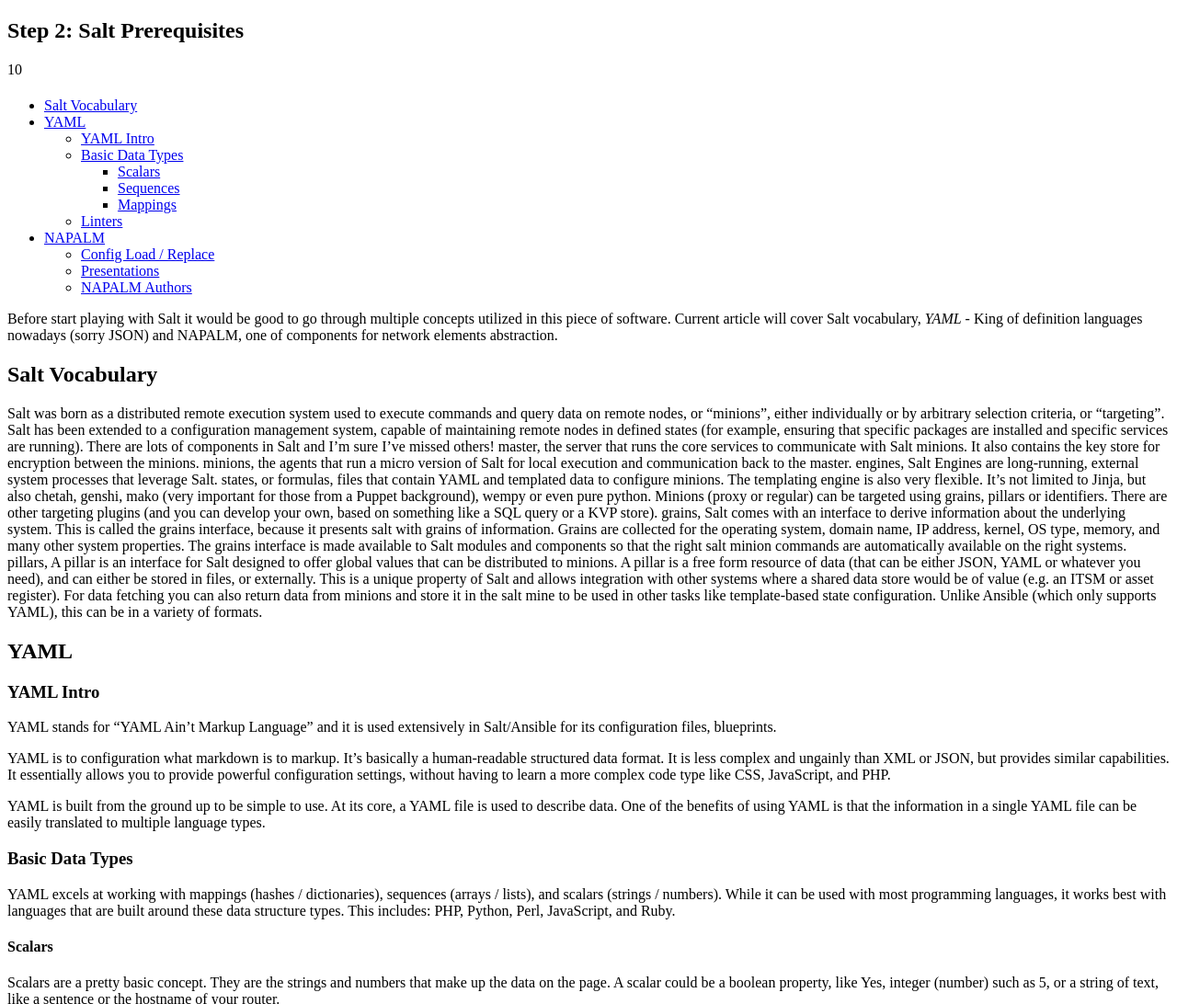
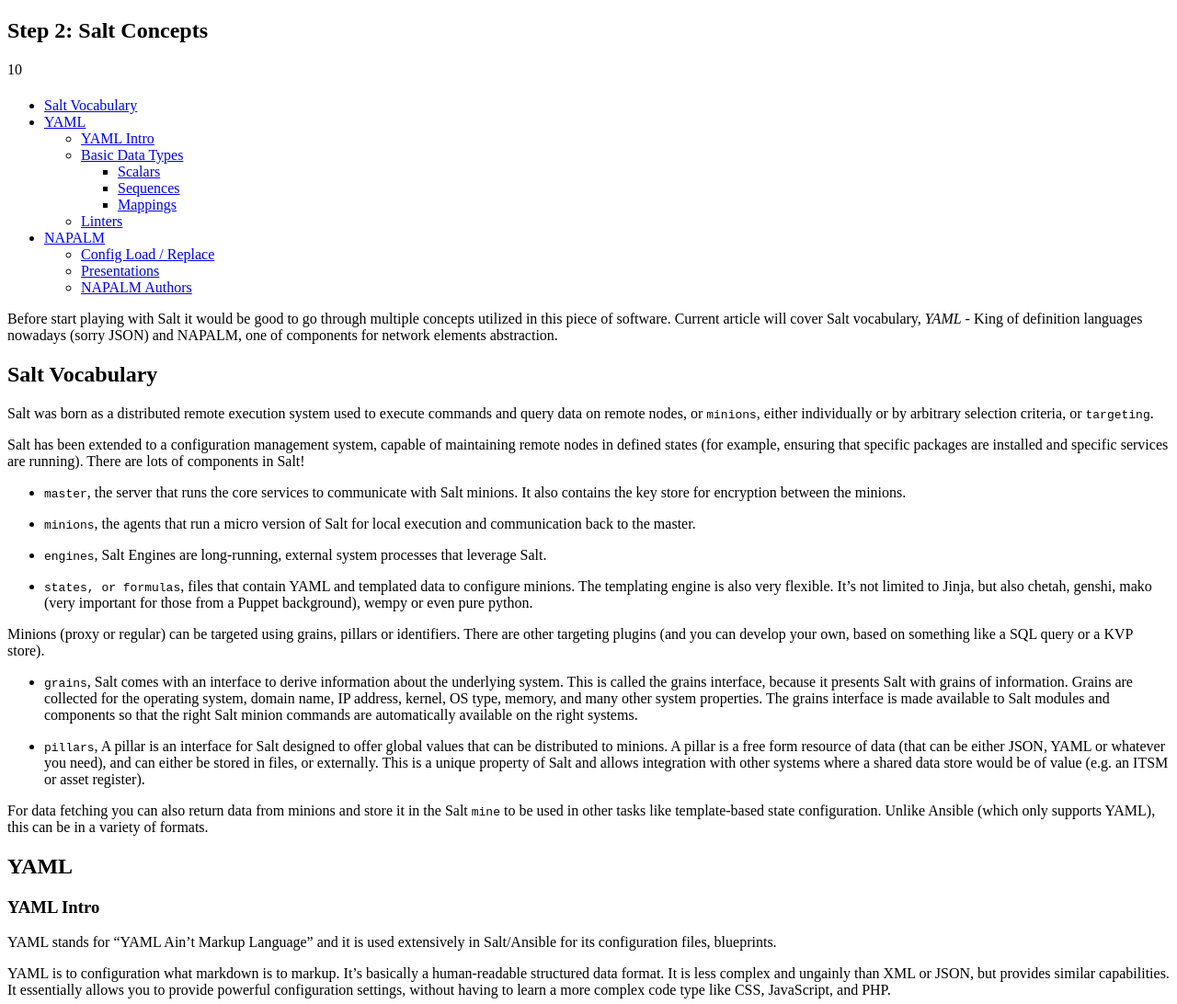
Before and after one commit to Maikor/DEVNET-1980-CL-Cancun-2019, a Jekyll site: the page built from _wkinstructions/2019-10-18-step-2-salt-concepts.md, in a window 1280 px wide and 1400 px high. Shown: the part 308-1400 px from the top of the window at 92% size. Built offline with Jekyll 4.4.1, drawn with Linux system fonts in a browser that asks for light colours; some of the changed text lies outside the part shown.

Commit message:
Push content #2

````diff
--- a/_wkinstructions/2019-10-18-step-2-salt-concepts.md
+++ b/_wkinstructions/2019-10-18-step-2-salt-concepts.md
@@ -1,14 +1,14 @@
 ---
 published: true
 date: '2019-10-18 03:24 -0400'
-title: 'Step 2: Salt Prerequisites'
+title: 'Step 2: Salt Concepts'
 author: Mike Korshunov
 excerpt: >-
   Salt Concepts: get familiar with Salt proxy approach based on NAPALM and YAML syntax language.
 tags:
   - iosxr
   - cisco
-  - salt
+  - Salt
   - lab
 ---
 
@@ -21,29 +21,40 @@
 ## Salt Vocabulary
 
 Salt was born as a distributed remote execution system used to execute commands and query data on remote nodes,
- or “minions”, either individually or by arbitrary selection criteria, or “targeting”.
+ or `minions`, either individually or by arbitrary selection criteria, or `targeting`.
+
 Salt has been extended to a configuration management system, capable of maintaining remote nodes in defined states
 (for example, ensuring that specific packages are installed and specific services are running). There are lots of
-components in Salt and I’m sure I’ve missed others!
-master, the server that runs the core services to communicate with Salt minions. It also contains the key store for
+components in Salt!
+
+- `master`, the server that runs the core services to communicate with Salt minions. It also contains the key store for
 encryption between the minions.
-minions, the agents that run a micro version of Salt for local execution and communication back to the master.
-engines, Salt Engines are long-running, external system processes that leverage Salt.
-states, or formulas, files that contain YAML and templated data to configure minions. The templating engine is also
+
+- `minions`, the agents that run a micro version of Salt for local execution and communication back to the master.
+
+- `engines`, Salt Engines are long-running, external system processes that leverage Salt.
+
+- `states, or formulas`, files that contain YAML and templated data to configure minions. The templating engine is also
 very flexible. It’s not limited to Jinja, but also chetah, genshi, mako (very important for those from a Puppet
 background), wempy or even pure python.
+
+
 Minions (proxy or regular) can be targeted using grains, pillars or identifiers. There are other targeting plugins
  (and you can develop your own, based on something like a SQL query or a KVP store).
-grains, Salt comes with an interface to derive information about the underlying system. This is called the grains
-interface, because it presents salt with grains of information. Grains are collected for the operating system,
+
+- `grains`, Salt comes with an interface to derive information about the underlying system. This is called the grains
+interface, because it presents Salt with grains of information. Grains are collected for the operating system,
  domain name, IP address, kernel, OS type, memory, and many other system properties. The grains interface is made
- available to Salt modules and components so that the right salt minion commands are automatically available on the
+ available to Salt modules and components so that the right Salt minion commands are automatically available on the
  right systems.
-pillars, A pillar is an interface for Salt designed to offer global values that can be distributed to minions. A
+
+- `pillars`, A pillar is an interface for Salt designed to offer global values that can be distributed to minions. A
 pillar is a free form resource of data (that can be either JSON, YAML or whatever you need), and can either be stored
 in files, or externally. This is a unique property of Salt and allows integration with other systems where a shared
 data store would be of value (e.g. an ITSM or asset register).
-For data fetching you can also return data from minions and store it in the salt mine to be used in other tasks like
+
+
+For data fetching you can also return data from minions and store it in the Salt `mine` to be used in other tasks like
 template-based state configuration. Unlike Ansible (which only supports YAML), this can be in a variety of formats.
 
 ## YAML
@@ -178,7 +189,7 @@
 ```
 
 Beginning with release code named Carbon (2016.11), NAPALM is fully integrated in SaltStack -
- no additional modules required. For setup recommendations, please see napalm-salt. For
+ no additional modules required. For setup recommendations, please see napalm-Salt. For
  documentation and usage examples, you can check the modules documentation, starting from the
  release notes and this blog post.
 
@@ -282,5 +293,5 @@
 
 Next chapter:
 
-[Step 1]({{site.baseurl}}/wkinstructions/2019-10-17-step-1-salt-overview/){: .btn } or
- [Step 3]({{site.baseurl}}/wkinstructions/2019-10-19-step-3-salt-in-action/){: .btn }
+[Step 1]({{site.baseurl}}/wkinstructions/2019-10-17-step-1-Salt-overview/){: .btn } or
+ [Step 3]({{site.baseurl}}/wkinstructions/2019-10-19-step-3-Salt-in-action/){: .btn }
````
